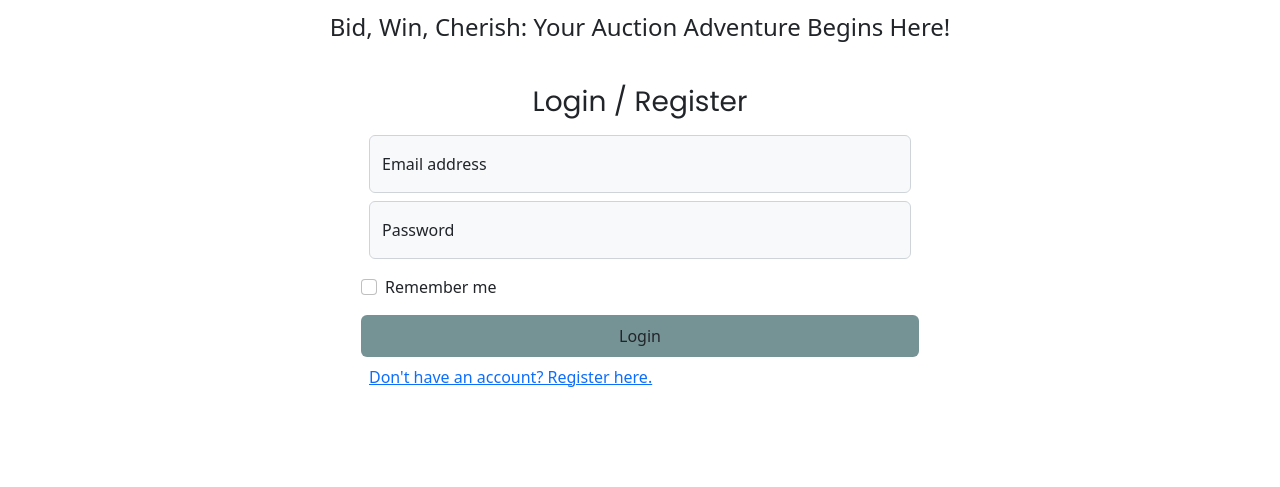
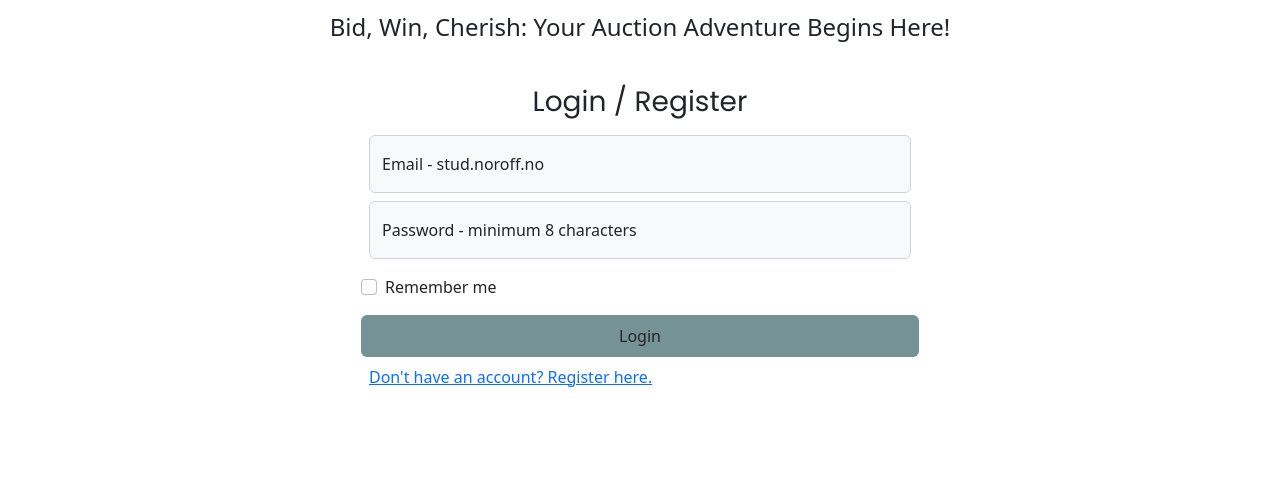
Before and after one commit to AdrianMikk/auction-house, a website with bundled scripts: page index.html in a window 1280 px wide. Shown: the part 225-712 px from the top of the page. Built offline with nearby package versions, Linux system fonts and the light colour scheme; files whose address does not match are found by name.

Commit message:
login and register fixed

```diff
--- a/index.html
+++ b/index.html
@@ -66,12 +66,12 @@
                 <div class="form-floating bg m-2">
                     <input type="email" class="login-email form-control bg-light" required id="floatingInput"
                         placeholder="name@example.com">
-                    <label for="floatingInput">Email address</label>
+                    <label for="floatingInput">Email - stud.noroff.no</label>
                 </div>
                 <div class="form-floating m-2">
                     <input type="password" class="form-control bg-light" required minlength="8" id="floatingPassword"
                         placeholder="Password">
-                    <label for="floatingPassword">Password</label>
+                    <label for="floatingPassword">Password - minimum 8 characters</label>
                 </div>
 
                 <div class="form-check text-start my-3">
@@ -104,12 +104,12 @@
                                 <div class="form-floating bg m-2">
                                     <input type="email" class="register-email form-control bg-light" required
                                         id="floatingRegisterEmailInput" placeholder="name@example.com">
-                                    <label for="floatingInput">Email address</label>
+                                    <label for="floatingInput">Email - stud.noroff.no</label>
                                 </div>
                                 <div class="form-floating m-2">
                                     <input type="password" class="form-control bg-light" required minlength="8"
                                         id="floatingRegisterPasswordInput" placeholder="Password">
-                                    <label for="floatingPassword">Password</label>
+                                    <label for="floatingPassword">Password - minimum 8 characters</label>
                                 </div>
                                 <button class="btn w-100 py-2" type="submit" id="registerBtn">
                                     Register</button>
--- a/src/js/API/register.mjs
+++ b/src/js/API/register.mjs
@@ -24,7 +24,7 @@ export async function registerEvent(event) {
 
     const emailRegex = /^[^\s@]+@stud\.noroff\.no$/i;
     if (!emailRegex.test(registerData.email)) {
-        console.error("Invalid email format. Please use a @stud.noroff.no email.");
+        alert("Invalid email format. Please use a @stud.noroff.no email.");
         return;
     }
 
--- a/src/js/listing.mjs
+++ b/src/js/listing.mjs
@@ -340,9 +340,6 @@ function bidNow(postId) {
     }
 }
 
-
-
-
 /**
  * Creates a button element with specified text and sets up event listeners for displaying post details and bids.
  *
```
